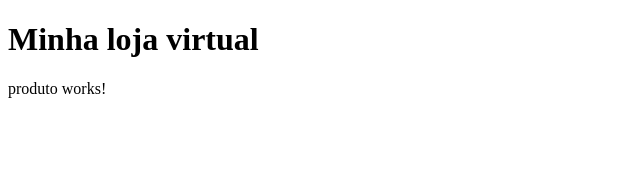
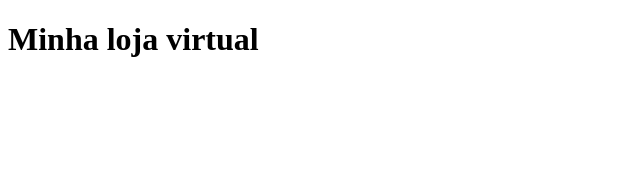
Before and after one commit to ikmdp/e-commerce, an Angular app: page / in a window 1280 px wide. Shown: the top 170 px of the page, without its empty margins (0-640 px from the left). Built offline with nearby package versions, Linux system fonts and the light colour scheme.

Commit message:
feat(produto):exibe listagem de produtos com nome e preço

```diff
--- a/src/app/components/produto/produto.html
+++ b/src/app/components/produto/produto.html
@@ -1 +1,8 @@
-<p>produto works!</p>
+<div>
+    @for(item of produtos;track item){
+        <div>
+          <h3>{{item.nome | uppercase }}</h3>
+          <p>{{item.preco}}</p>
+        </div>
+    }
+</div>
```
